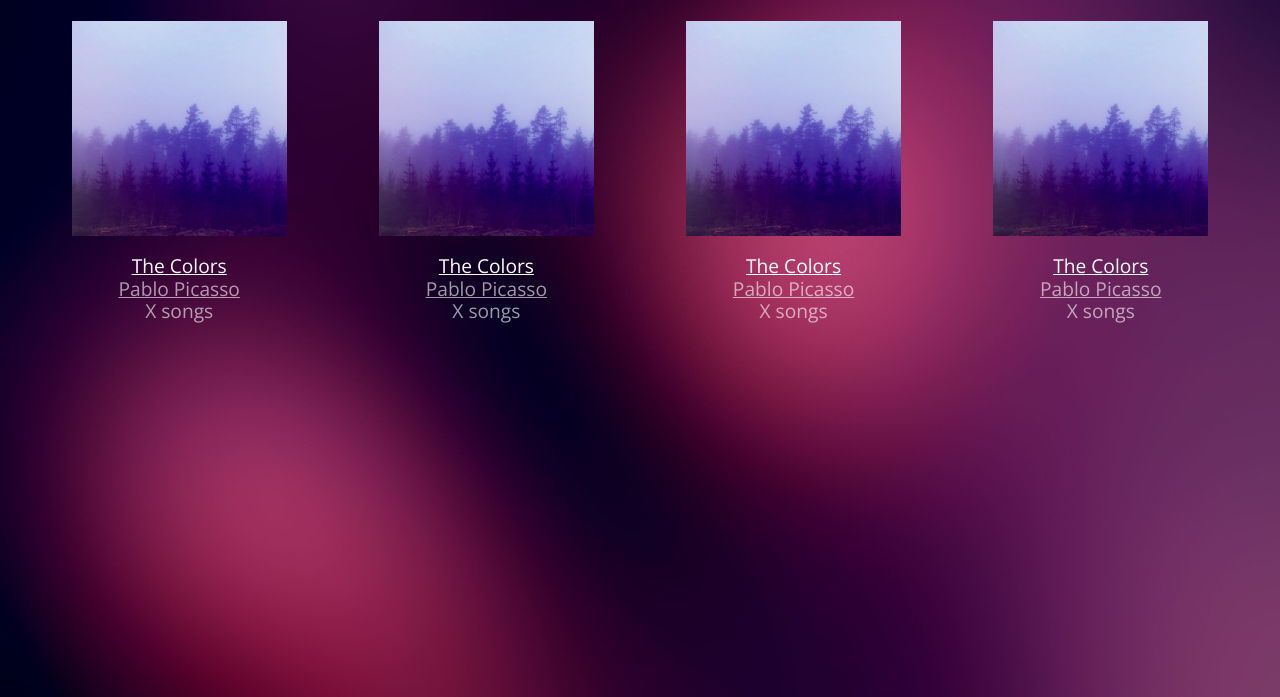
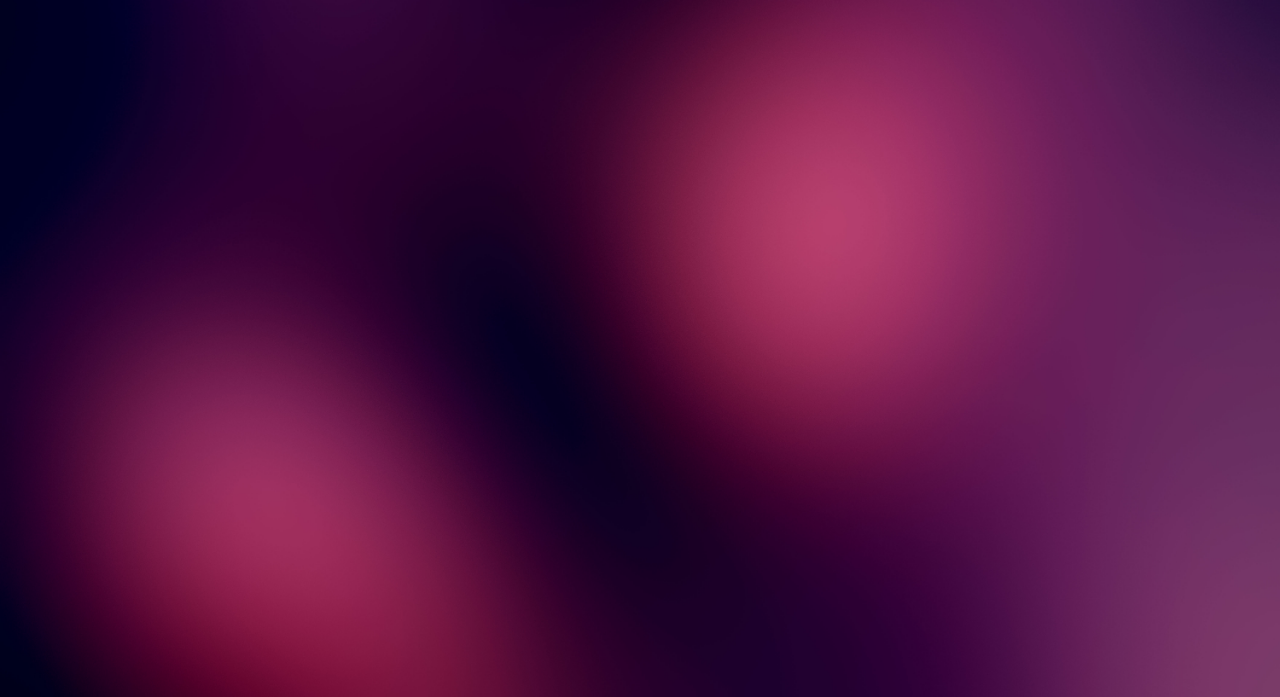
Before and after one commit to Weatherman0725/bloc-jams, a plain HTML site: page collection.html in a window 1280 px wide. Shown: the part 103-800 px from the top of the page. Drawn offline with nearby package versions, Linux system fonts and the light colour scheme.

Commit message:
corrected error

```diff
--- a/collection.html
+++ b/collection.html
@@ -18,58 +18,8 @@
              </div>
          </nav>
     <section class="album-covers container clearfix">
-         <div class="collection-album-container column fourth">
-             <img src="assets/images/album_covers/01.png"/>
-             <div class="collection-album-info caption">
-                 <p>
-                     <a class="album-name" href="album.html">The Colors</a>
-                     <br/>
-                     <a href="album.html">Pablo Picasso</a>
-                     <br/>
-                     X songs
-                     <br/>
-                 </p>
-             </div>
-         </div>
-         <div class="collection-album-container column fourth">
-             <img src="assets/images/album_covers/01.png"/>
-             <div class="collection-album-info caption">
-                 <p>
-                     <a class="album-name" href="album.html">The Colors</a>
-                     <br/>
-                     <a href="#album.html">Pablo Picasso</a>
-                     <br/>
-                     X songs
-                     <br/>
-                 </p>
-             </div>
-         </div>
-         <div class="collection-album-container column fourth">
-             <img src="assets/images/album_covers/01.png"/>
-             <div class="collection-album-info caption">
-                 <p>
-                     <a class="album-name" href="album.html">The Colors</a>
-                     <br/>
-                     <a href="album.html">Pablo Picasso</a>
-                     <br/>
-                     X songs
-                     <br/>
-                 </p>
-             </div>
-         </div>
-         <div class="collection-album-container column fourth">
-             <img src="assets/images/album_covers/01.png"/>
-             <div class="collection-album-info caption">
-                 <p>
-                     <a class="album-name" href="album.html">The Colors</a>
-                     <br/>
-                     <a href="album.html">Pablo Picasso</a>
-                     <br/>
-                     X songs
-                     <br/>
-                 </p>
-             </div>
-         </div>
+
      </section>
+         <script src="scripts/collection.js"></script>
      </body>
  </html>
```
